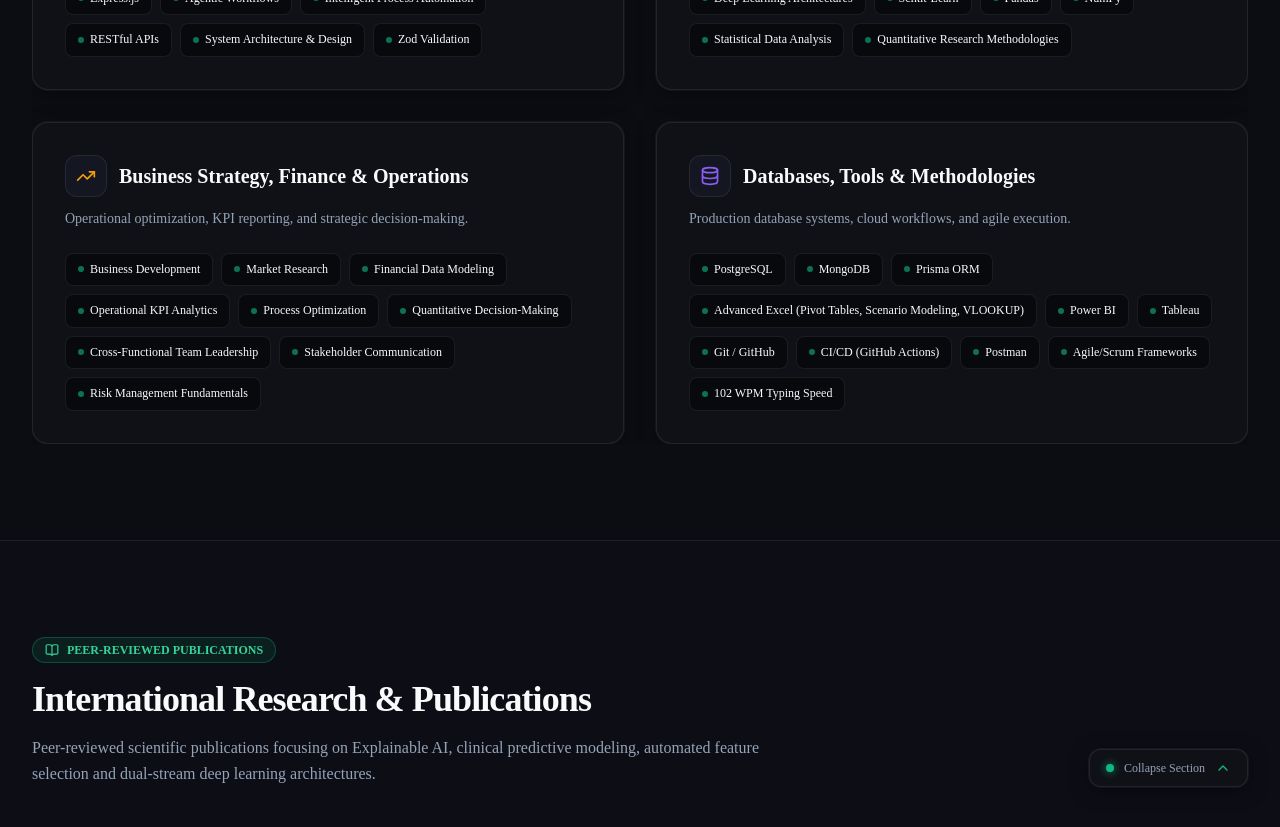
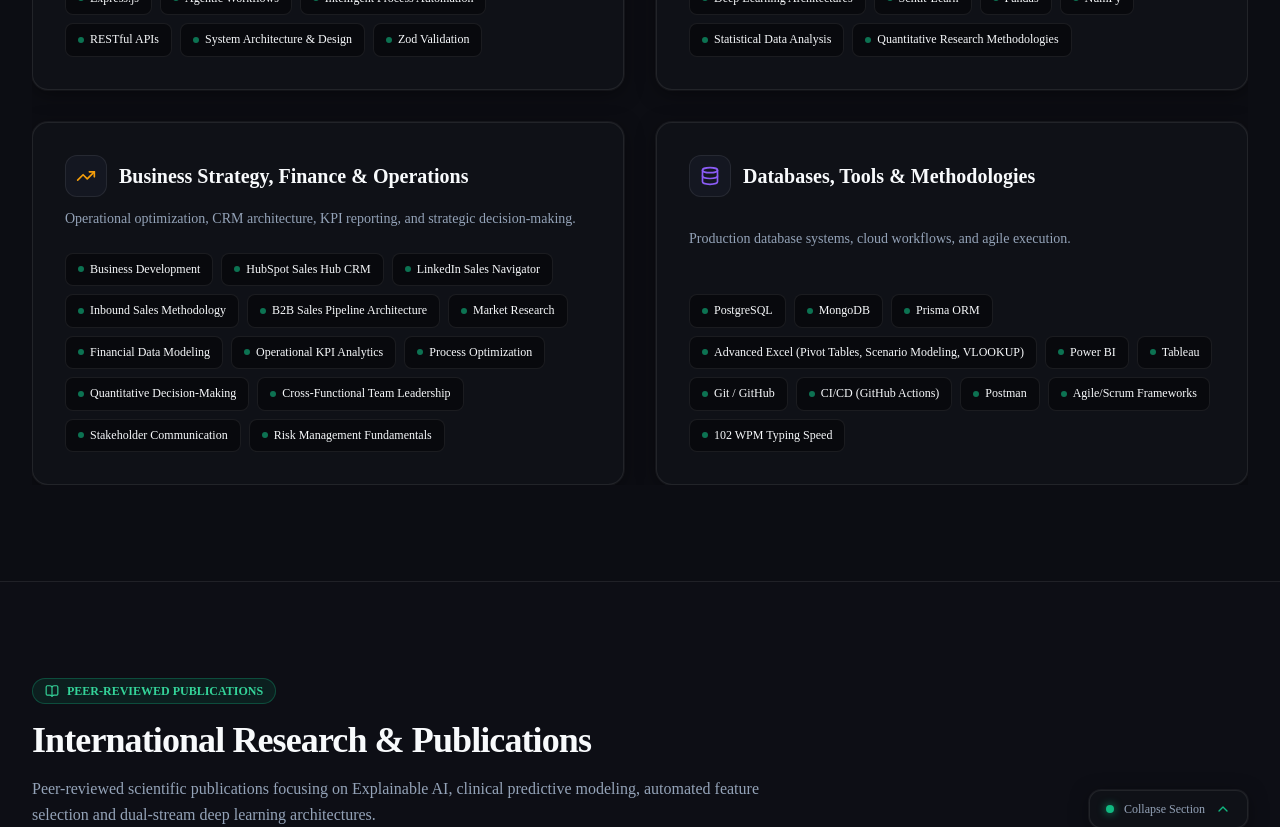
Before and after one commit to inamulhaqueinam5/inamul-haque-inam-portfolio, a Next.js app: page / in a window 1280 px wide. Shown: the part 1200-2027 px from the top of the page. Built offline with nearby package versions, Linux system fonts and the light colour scheme.

Commit message:
feat(certifications): add HubSpot and LinkedIn sales credentials with category filtering

```diff
--- a/src/components/CertificationsSection.tsx
+++ b/src/components/CertificationsSection.tsx
@@ -7,26 +7,26 @@ import { credentials } from "@/data/portfolioData";
 import { SectionFrame } from "@/components/SectionFrame";
 import { ShowcaseCard } from "@/components/ShowcaseCard";
 import { EvidenceAction } from "@/components/EvidenceAction";
+import { CredentialFilterGallery, SlottedCredentialItem } from "@/components/CredentialFilterGallery";
 
 export const CertificationsSection: React.FC = () => {
-  return (
-    <SectionFrame
-      id="certifications"
-      badge={{ label: "VERIFIED INDUSTRY CERTIFICATIONS", icon: <Award className="w-3.5 h-3.5" /> }}
-      title="Certifications"
-      description="Verified technical certifications in agentic AI development, relational database engineering, agile delivery, and research typography."
-      accent="amber"
-      backgroundClassName="bg-surface-subtle/20"
-      ambientGlow={{ color: "amber", position: "left" }}
-      itemCount={{
-        count: credentials.length,
-        label: "Verified Technical Certifications",
-        summary: "Claude Code (Anthropic) • AI Hero Skills • SQL Bootcamp • Agile • LaTeX",
-        expandLabel: "Certifications",
-      }}
-    >
-      <div className="grid grid-cols-1 md:grid-cols-2 lg:grid-cols-3 gap-6 pt-1">
-                {credentials.map((cred, index) => (
+  const getIssuerBadgeStyle = (issuer: string) => {
+    if (issuer.toLowerCase().includes("hubspot")) {
+      return "bg-brand-amber/10 text-brand-amber border-brand-amber/30";
+    }
+    if (issuer.toLowerCase().includes("linkedin")) {
+      return "bg-brand-cyan/10 text-brand-cyan-light border-brand-cyan/30";
+    }
+    if (issuer.toLowerCase().includes("anthropic") || issuer.toLowerCase().includes("ai hero")) {
+      return "bg-brand-emerald/10 text-brand-emerald-light border-brand-emerald/30";
+    }
+    return "bg-surface-subtle text-ink-secondary border-surface-border";
+  };
+
+  const slottedCredentials: SlottedCredentialItem[] = credentials.map((cred, index) => ({
+    id: cred.id,
+    category: cred.category || "AI & Engineering",
+    content: (
       <ShowcaseCard
         key={cred.id}
         index={index}
@@ -34,29 +34,47 @@ export const CertificationsSection: React.FC = () => {
         padding="compact"
       >
         <div>
-                      {/* Header: Issuer Badge & Date */}
-                      <div className="flex flex-wrap items-center justify-between gap-2 mb-3">
-                        <span className="px-2.5 py-1 rounded-md text-xs font-mono font-semibold bg-brand-emerald/10 text-brand-emerald-light border border-brand-emerald/20">
+          {/* Header: Issuer Badge & Date / Validity */}
+          <div className="flex flex-wrap items-start justify-between gap-2 mb-3">
+            <span
+              className={`px-2.5 py-1 rounded-md text-xs font-mono font-semibold border ${getIssuerBadgeStyle(
+                cred.issuer
+              )}`}
+            >
               {cred.issuer}
             </span>
+            <div className="flex flex-col items-end text-right">
               <span className="text-xs font-mono text-ink-tertiary">
                 {cred.date}
               </span>
+              {cred.validUntil && (
+                <span className="text-[10px] font-mono text-brand-amber/90 font-medium">
+                  Valid thru {cred.validUntil}
+                </span>
+              )}
+            </div>
           </div>
 
           {/* Title */}
-                      <h3 className="text-lg font-bold text-ink-primary group-hover:text-brand-emerald-light transition-colors mb-2">
+          <h3 className="text-lg font-bold text-ink-primary group-hover:text-brand-amber transition-colors mb-2 leading-snug">
             {cred.title}
           </h3>
 
           {/* Credential ID & Verification Link */}
           <div className="flex flex-wrap items-center justify-between gap-2 mb-3">
-                        {cred.credentialId && (
-                          <div className="text-xs font-mono text-brand-cyan flex items-center gap-1.5">
+            {cred.credentialId ? (
+              <div className="text-xs font-mono text-brand-cyan flex items-center gap-1.5 min-w-0">
                 <ShieldCheck className="w-3.5 h-3.5 text-brand-cyan shrink-0" />
                 <span className="text-ink-tertiary">ID:</span>
-                            <span className="font-semibold text-brand-cyan">{cred.credentialId}</span>
+                <span
+                  className="font-semibold text-brand-cyan truncate max-w-[130px] sm:max-w-[170px]"
+                  title={cred.credentialId}
+                >
+                  {cred.credentialId}
+                </span>
               </div>
+            ) : (
+              <div />
             )}
 
             {cred.verifyUrl && (
@@ -86,8 +104,26 @@ export const CertificationsSection: React.FC = () => {
           ))}
         </div>
       </ShowcaseCard>
-                ))}
-              </div>
+    ),
+  }));
+
+  return (
+    <SectionFrame
+      id="certifications"
+      badge={{ label: "VERIFIED INDUSTRY CERTIFICATIONS", icon: <Award className="w-3.5 h-3.5" /> }}
+      title="Certifications"
+      description="Verified professional credentials spanning agentic AI systems, enterprise database engineering, HubSpot CRM architecture, LinkedIn prospecting, and commercial sales execution."
+      accent="amber"
+      backgroundClassName="bg-surface-subtle/20"
+      ambientGlow={{ color: "amber", position: "left" }}
+      itemCount={{
+        count: credentials.length,
+        label: "Verified Professional Credentials",
+        summary: "Anthropic Claude • HubSpot Sales Hub • LinkedIn Sales Solutions • AI Hero • Inbound Sales • SQL • Agile",
+        expandLabel: "Certifications",
+      }}
+    >
+      <CredentialFilterGallery items={slottedCredentials} />
     </SectionFrame>
   );
 };
--- /dev/null
+++ b/src/components/CredentialFilterGallery.tsx
@@ -0,0 +1,127 @@
+"use client";
+
+import React, { useState, useMemo } from "react";
+import { motion, AnimatePresence, useReducedMotion } from "framer-motion";
+
+export interface SlottedCredentialItem {
+  id: string;
+  category: string;
+  content: React.ReactNode;
+}
+
+export interface CredentialFilterGalleryProps {
+  items: SlottedCredentialItem[];
+  className?: string;
+}
+
+export const CredentialFilterGallery: React.FC<CredentialFilterGalleryProps> = ({
+  items,
+  className = "",
+}) => {
+  const [activeCategory, setActiveCategory] = useState<string>("All");
+  const shouldReduceMotion = useReducedMotion();
+
+  // Internal category derivation with counts
+  const categories = useMemo(() => {
+    const uniqueCategories = Array.from(new Set(items.map((item) => item.category)));
+    return ["All", ...uniqueCategories];
+  }, [items]);
+
+  const getCategoryCount = (category: string) => {
+    if (category === "All") return items.length;
+    return items.filter((item) => item.category === category).length;
+  };
+
+  const filteredItems = useMemo(
+    () =>
+      items.filter(
+        (item) => activeCategory === "All" || item.category === activeCategory
+      ),
+    [items, activeCategory]
+  );
+
+  return (
+    <div className={className}>
+      {/* Category Filter Pills with Sliding Spring-Physics Indicator */}
+      <div className="flex flex-wrap items-center gap-2 mb-8" role="tablist" aria-label="Filter credentials by domain">
+        {categories.map((cat) => {
+          const isActive = activeCategory === cat;
+          const count = getCategoryCount(cat);
+          return (
+            <button
+              key={cat}
+              type="button"
+              role="tab"
+              aria-selected={isActive}
+              onClick={() => setActiveCategory(cat)}
+              className={`relative px-4 py-2 rounded-xl text-xs font-mono font-medium transition-colors cursor-pointer outline-none focus-visible:ring-2 focus-visible:ring-brand-amber focus-visible:ring-offset-2 focus-visible:ring-offset-[#08090D] ${
+                isActive
+                  ? "text-[#08090D] font-semibold"
+                  : "text-ink-secondary hover:text-ink-primary bg-surface/80 hover:bg-surface border border-surface-border hover:border-surface-border-hover"
+              }`}
+            >
+              {isActive && (
+                <motion.span
+                  layoutId="activeCredentialFilterPill"
+                  transition={
+                    shouldReduceMotion
+                      ? { duration: 0 }
+                      : { type: "spring", stiffness: 420, damping: 32 }
+                  }
+                  className="absolute inset-0 bg-brand-amber rounded-xl shadow-[0_0_20px_-3px_rgba(245,158,11,0.25)] -z-0"
+                />
+              )}
+              <span className="relative z-10 flex items-center gap-1.5">
+                <span>{cat}</span>
+                <span
+                  className={`text-[10px] px-1.5 py-0.2 rounded-full ${
+                    isActive
+                      ? "bg-[#08090D]/20 text-[#08090D] font-bold"
+                      : "bg-surface-subtle text-ink-tertiary"
+                  }`}
+                >
+                  {count}
+                </span>
+              </span>
+            </button>
+          );
+        })}
+      </div>
+
+      {/* Filtered Credentials Grid with Smooth Reflow */}
+      <div className="grid grid-cols-1 md:grid-cols-2 lg:grid-cols-3 gap-6 pt-1">
+        <AnimatePresence mode="popLayout">
+          {filteredItems.map((item) => (
+            <motion.div
+              key={item.id}
+              layout={!shouldReduceMotion}
+              initial={
+                shouldReduceMotion
+                  ? { opacity: 0 }
+                  : { opacity: 0, y: 15, scale: 0.98 }
+              }
+              animate={
+                shouldReduceMotion
+                  ? { opacity: 1 }
+                  : { opacity: 1, y: 0, scale: 1 }
+              }
+              exit={
+                shouldReduceMotion
+                  ? { opacity: 0 }
+                  : { opacity: 0, y: -15, scale: 0.98 }
+              }
+              transition={
+                shouldReduceMotion
+                  ? { duration: 0.15 }
+                  : { duration: 0.35, ease: [0.16, 1, 0.3, 1] }
+              }
+              className="h-full flex flex-col"
+            >
+              {item.content}
+            </motion.div>
+          ))}
+        </AnimatePresence>
+      </div>
+    </div>
+  );
+};
--- a/src/data/portfolioData.ts
+++ b/src/data/portfolioData.ts
@@ -258,6 +258,7 @@ export const credentials: Credential[] = [
     title: "Claude Code in Action",
     issuer: "Anthropic",
     date: "Feb 2026",
+    category: "AI & Engineering",
     credentialId: "b947gbhsm6sw",
     verifyUrl: "https://verify.skilljar.com/c/b947gbhsm6sw",
     competencies: ["Claude AI", "AI-Assisted Software Engineering", "Agentic Coding Workflows", "Prompt Engineering & Automation"],
@@ -268,6 +269,7 @@ export const credentials: Credential[] = [
     title: "AI Hero Skills Workflow Course",
     issuer: "AI Hero (Instructor: Matt Pocock)",
     date: "Aug 2026",
+    category: "AI & Engineering",
     competencies: ["Agentic Workflows", "Custom Agentic Skills Architecture", "AI Software Engineering", "Tool-Use Orchestration"],
     scope: "Engineered modular agentic skills and deterministic workflow pipelines integrating tool-calling mechanisms and autonomous execution patterns.",
   },
@@ -276,16 +278,53 @@ export const credentials: Credential[] = [
     title: "The Complete SQL Bootcamp: Go from Zero to Hero",
     issuer: "Udemy (Jose Portilla, Pierian Training)",
     date: "Oct 2025",
+    category: "AI & Engineering",
     credentialId: "UC-d470007e-d7c1-4ab2-8223-4b0b13333c3b",
     verifyUrl: "https://ude.my/UC-d470007e-d7c1-4ab2-8223-4b0b13333c3b",
     competencies: ["SQL", "PostgreSQL", "Relational Database Design", "Query Optimization", "Window Functions"],
     scope: "Implemented end-to-end relational schema modeling, multi-table joins, subqueries, view definitions, window functions, and database performance indexing.",
   },
   {
+    id: "hubspot-sales-hub",
+    title: "HubSpot Sales Hub Software Certified",
+    issuer: "HubSpot Academy",
+    date: "Sep 2026",
+    validUntil: "Oct 2027",
+    category: "Business & Sales",
+    credentialId: "e7373df822814ce9abfc66dac0d6a971",
+    verifyUrl: "https://app-na2.hubspot.com/academy/achievements/n7k9k972/en/1/inamul-haque-inam/hubspot-sales-hub-software-certified",
+    competencies: ["HubSpot Sales Hub CRM", "Sales Pipeline Architecture", "Deal Tracking & Automation", "Revenue Analytics & Reporting"],
+    scope: "Demonstrates proficiency in utilizing HubSpot Sales Hub CRM to architect, streamline, and execute modern sales pipelines. Validates operational competence in deal tracking, pipeline management, automated sequences, contact management, and revenue reporting.",
+  },
+  {
+    id: "inbound-sales",
+    title: "Inbound Sales Certified",
+    issuer: "HubSpot Academy",
+    date: "Sep 2026",
+    validUntil: "Oct 2028",
+    category: "Business & Sales",
+    credentialId: "8aa345fea803486cbac62ad882142a15",
+    verifyUrl: "https://app-na2.hubspot.com/academy/achievements/hbhznp3l/en/1/inamul-haque-inam/inbound-sales-certified",
+    competencies: ["Inbound Sales Methodology", "Buyer-Centric Discovery", "Prospecting & Outreach", "Solution Advising & Closing"],
+    scope: "Mastery of buyer-centric inbound sales methodologies. Validates end-to-end capabilities across identifying target prospects, executing high-converting initial outreach (Connect), conducting thorough discovery calls (Explore), and advising solutions to close deals.",
+  },
+  {
+    id: "linkedin-sales-navigator",
+    title: "Sales Navigator: Essentials Completion Certificate",
+    issuer: "LinkedIn Sales Solutions",
+    date: "Sep 2026",
+    category: "Business & Sales",
+    credentialId: "62b23fq7qyej",
+    verifyUrl: "https://verify.skilljar.com/c/62b23fq7qyej",
+    competencies: ["LinkedIn Sales Navigator", "ICP Account & Lead Targeting", "Boolean Prospecting Search", "InMail Outreach & Mapping"],
+    scope: "Official credential from LinkedIn Sales Solutions certifying advanced prospecting skills using LinkedIn Sales Navigator. Covers ICP targeting, advanced lead/account filters, Boolean search mechanics, InMail outreach strategies, and pipeline account mapping.",
+  },
+  {
     id: "agile-crash-course",
     title: "Agile Crash Course: Agile Project Management & Agile Delivery",
     issuer: "Udemy (YESI EDUCATION, Mauricio Rubio)",
     date: "Oct 2025",
+    category: "Methodologies & Tools",
     credentialId: "UC-2aab19f4-876a-44e2-ae36-4dbd96c3d533",
     verifyUrl: "https://ude.my/UC-2aab19f4-876a-44e2-ae36-4dbd96c3d533",
     competencies: ["Agile Frameworks", "Scrum Methodology", "Sprint Planning & Retrospectives", "User Stories", "Backlog Refinement"],
@@ -296,6 +335,7 @@ export const credentials: Credential[] = [
     title: "LaTeX Unlocked: The Research Writing Workshop",
     issuer: "IEEE CS SEU SBC",
     date: "2025",
+    category: "Methodologies & Tools",
     competencies: ["LaTeX", "Overleaf", "Technical Documentation", "Academic Typography", "BibTeX"],
     scope: "Formatted and structured high-impact academic research papers adhering strictly to IEEE conference and journal typography standards and mathematical typesetting.",
   },
@@ -338,8 +378,8 @@ export const skillCategories: SkillCategory[] = [
   },
   {
     title: "Business Strategy, Finance & Operations",
-    description: "Operational optimization, KPI reporting, and strategic decision-making.",
-    skills: ["Business Development", "Market Research", "Financial Data Modeling", "Operational KPI Analytics", "Process Optimization", "Quantitative Decision-Making", "Cross-Functional Team Leadership", "Stakeholder Communication", "Risk Management Fundamentals"],
+    description: "Operational optimization, CRM architecture, KPI reporting, and strategic decision-making.",
+    skills: ["Business Development", "HubSpot Sales Hub CRM", "LinkedIn Sales Navigator", "Inbound Sales Methodology", "B2B Sales Pipeline Architecture", "Market Research", "Financial Data Modeling", "Operational KPI Analytics", "Process Optimization", "Quantitative Decision-Making", "Cross-Functional Team Leadership", "Stakeholder Communication", "Risk Management Fundamentals"],
   },
   {
     title: "Databases, Tools & Methodologies",
--- a/src/types/index.ts
+++ b/src/types/index.ts
@@ -53,6 +53,8 @@ export interface Credential {
   title: string;
   issuer: string;
   date: string;
+  validUntil?: string;
+  category?: "AI & Engineering" | "Business & Sales" | "Methodologies & Tools";
   credentialId?: string;
   verifyUrl?: string;
   competencies: string[];
```
Also changed, not shown: 1 other file (tests, documents, lock files or other folders). Lines whose indentation alone changed are shown as unchanged.
